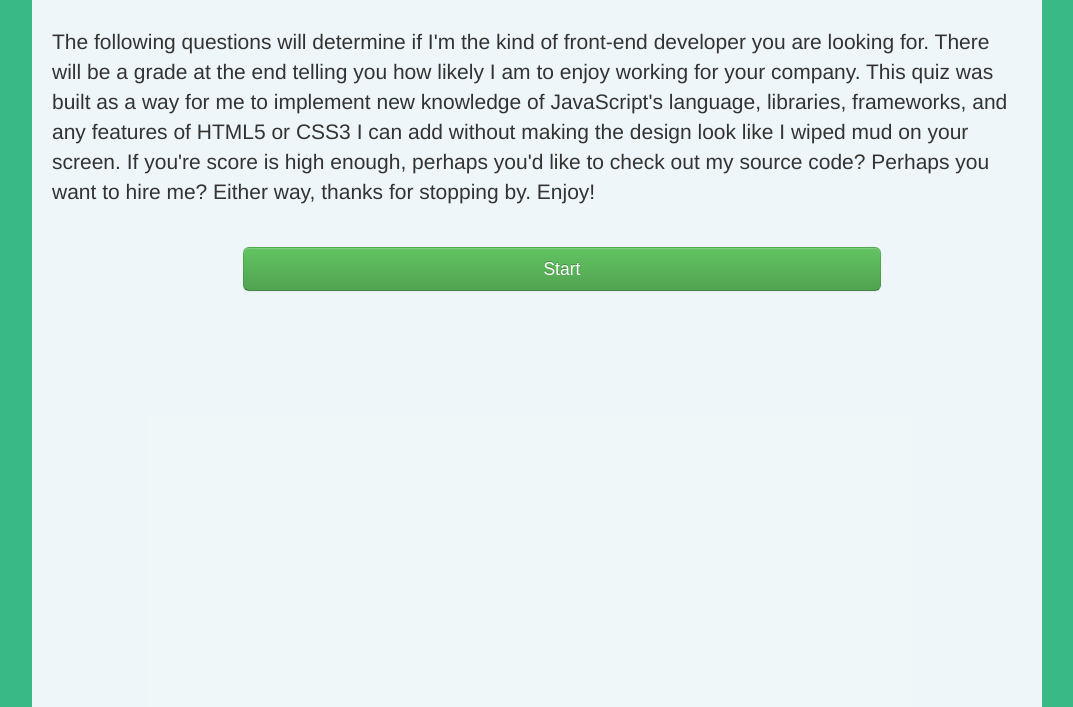
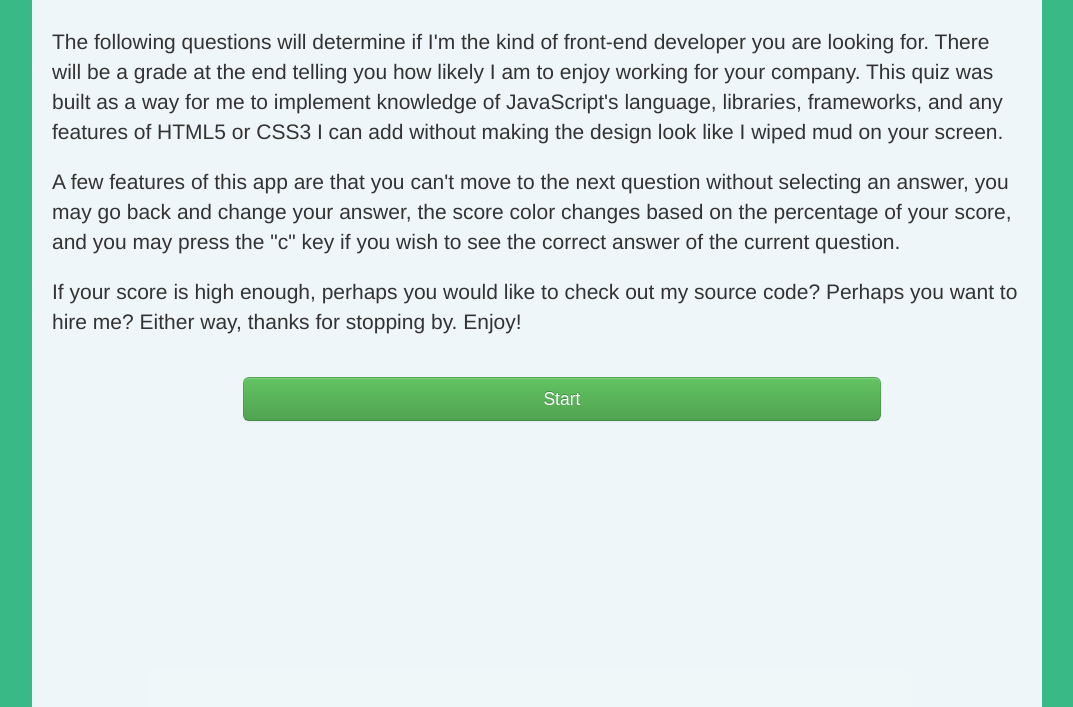
Before and after one commit to dannysperry/Quiz, a plain HTML site: page index.html in a window 1280 px wide. Shown: the part 93-800 px from the top of the page, without its empty margins (106-1179 px from the left). Drawn offline with nearby package versions, Linux system fonts and the light colour scheme.

Commit message:
updated questions to be about dinosaurs and fixed the final score and retry button

```diff
--- a/quiz.html
+++ b/index.html
@@ -20,10 +20,11 @@
 	<div class="row-fluid" id="main">
 	    <section>
 	        <div class="content" id="intro">
-	            <p class="lead">The following questions will determine if I'm the kind of front-end developer you are looking for. There will be a
-	                grade at the end telling you how likely I am to enjoy working for your company. This quiz was built as a way for me to
-	                implement new knowledge of JavaScript's language, libraries, frameworks, and any features of HTML5 or CSS3 I can
-	                add without making the design look like I wiped mud on your screen. If you're score is high enough, perhaps you'd
+	            <p class="lead">The following questions will determine if I'm the kind of front-end developer you are looking for. 	There will be a grade at the end telling you how likely I am to enjoy working for your company. This quiz was built as a way for me 		 		to implement knowledge of JavaScript's language, libraries, frameworks, and any features of HTML5 or CSS3 I can
+	                add without making the design look like I wiped mud on your screen.
+							</p>
+							<p class="lead">A few features of this app are that you can't move to the next question without selecting an answer, you may go back and change your answer, the score color changes based on the percentage of your score, and you may press the "c" key if you wish to see the correct answer of the current question.</p>
+							<p class="lead">If your score is high enough, perhaps you would
 	                like to check out my source code? Perhaps you want to hire me? Either way, thanks for stopping by. Enjoy!
 	            </p>
 
--- a/js/questions2.js
+++ b/js/questions2.js
@@ -5,43 +5,154 @@
 
 		// each question is an object with in this array, the object must have the names "question", "choices", and "correctAnswer".
     // the correctAnswer value must be the same as the one of the choices.
-    // note that the QUESTION() function automatically capitalized each of your choices, it is best to keep choices lower cased in this array
 		var allQuestions = {"questions":[
 					{
-						"question":"Do all your developers love Microsoft and all of it's products?",
+						"question":"How many horns did Triceratops have?",
 						"choices":[
-							{"choice":"Yes"},
-							{"choice":"No"}],
-						"correctAnswer":"no"
+							{"choice":"Two"},
+							{"choice":"Three"},
+							{"choice":"Four"},
+							{"choice":"Five"}],
+						"correctAnswer":"three"
 					},{
-						"question":"What Operating System does your company develop on?",
+						"question":"The name dinosaur means ‘terrible lizard’.",
 						"choices":[
-							{"choice":"Windows"},
-							{"choice":"OSx"},
-							{"choice":"Linux"}],
-						"correctAnswer":"OSx"
+							{"choice":"True"},
+							{"choice":"False"}],
+						"correctAnswer":"true"
 					},{
-						"question":"What programming language do you use for the server-side?",
+						"question":"Which came first, the Jurassic or Cretaceous Period?",
 						"choices":[
-							{"choice":"PHP"},
-							{"choice":"Ruby"},
-							{"choice":"Perl"},
-							{"choice":"Python"},
-							{"choice":"Node.js"}],
-						"correctAnswer":"ruby"
+							{"choice":"Jurassic"},
+							{"choice":"Cretaceous"},
+							{"choice":"Both aren't prehistoric periods"},
+							{"choice":"Only one of those is a prehistoric period"}],
+						"correctAnswer":"Jurassic"
 					},{
-						"question":"Would you be willing to hire a junior/entry level front end developer?",
+						"question":"Was Diplodocus a carnivore or herbivore?",
 						"choices":[
-							{"choice":"Yes"},
-							{"choice":"No"}],
-						"correctAnswer":"yes"
+							{"choice":"Carnivore"},
+							{"choice":"Herbivore"},
+							{"choice":"Omnivore"}],
+						"correctAnswer":"herbivore"
 					},{
-						"question":"What kind of attire do your employees wear?",
+						"question":"Tyrannosaurus rex was the biggest dinosaur ever.",
 						"choices":[
-						{"choice":"Formal"},
-						{"choice":"Casual"},
-						{"choice":"Clean clothes will do"}],
-						"correctAnswer":"casual"
+						{"choice":"True"},
+						{"choice":"False"}],
+						"correctAnswer":"false"
+					},{
+						"question":"Iguanodon was one of three dinosaurs that inspired the appearance of Godzilla.",
+						"choices":[
+						{"choice":"True"},
+						{"choice":"False"}],
+						"correctAnswer":"True"
+					},
+					{
+						"question":"Did Theropods such as Allosaurus and Carnotaurus move on two legs or four?",
+						"choices":[
+						{"choice":"Two"},
+						{"choice":"Four"}],
+						"correctAnswer":"two"
+					},
+					{
+						"question":"Apatosaurus is also widely known by what other name?",
+						"choices":[
+						{"choice":"Triceratops"},
+						{"choice":"Brontosaurus"},
+						{"choice":"It's only knows as apatosaurus"}],
+						"correctAnswer":"brontosaurus"
+					},
+					{
+						"question":"Most dinosaurs became extinct during an event that occurred 500 years ago.",
+						"choices":[
+						{"choice":"True"},
+						{"choice":"False"}],
+						"correctAnswer":"false"
+					},
+					{
+						"question":"What type of dinosaur features on the logo of the Toronto based NBA basketball team?",
+						"choices":[
+						{"choice":"T-Rex"},
+						{"choice":"Raptor"},
+						{"choice":"Pterodactyl"}],
+						"correctAnswer":"raptor"
+					},
+					{
+						"question":"Dinosaur fossils have been found on every continent of Earth.",
+						"choices":[
+						{"choice":"True"},
+						{"choice":"False"}],
+						"correctAnswer":"true"
+					},
+					{
+						"question":"What dinosaur themed book was turned into a blockbuster movie in 1993?",
+						"choices":[
+						{"choice":"Dinosaurs"},
+						{"choice":"Jurassic Park"}],
+						"correctAnswer":"jurassic park"
+					},
+					{
+						"question":"Ankylosaurus featured hug plates of bone that acted as body armor.",
+						"choices":[
+						{"choice":"True"},
+						{"choice":"False"}],
+						"correctAnswer":"true"
+					},
+					{
+						"question":"Did Sauropods such as Brachiosaurus and Diplodocus move on two legs or four?",
+						"choices":[
+						{"choice":"Two"},
+						{"choice":"Four"},
+						{"choice":"Sauropods swim"}],
+						"correctAnswer":"four"
+					},
+					{
+						"question":"Pentaceratops was the first dinosaur to be officially named.",
+						"choices":[
+						{"choice":"True"},
+						{"choice":"False"}],
+						"correctAnswer":"false"
+					},
+					{
+						"question":"Which came first, the Jurassic or Triassic Period?",
+						"choices":[
+						{"choice":"Jarrasic"},
+						{"choice":"Triassic"},
+						{"choice":"Both aren't prehistoric periods"},
+						{"choice":"Only one of those is a prehistoric period"}],
+						"correctAnswer":"triassic"
+					},
+					{
+						"question":"The US state of Colorado lists the Allosaurus as its state dinosaur.",
+						"choices":[
+						{"choice":"True"},
+						{"choice":"False"}],
+						"correctAnswer":"false"
+					},
+					{
+						"question":"What weighed more, a fully grown Spinosaurus or Deinonychus?",
+						"choices":[
+						{"choice":"Spinosaurus"},
+						{"choice":"Deinonychus"},
+						{"choice":"Both aren't dinosaurs"},
+						{"choice":"One isn't a dinosaur"}],
+						"correctAnswer":"spinosaurus"
+					},
+					{
+						"question":"A person who studies fossils and prehistoric life such as dinosaurs is known as a what?",
+						"choices":[
+						{"choice":"Paleontologist"},
+						{"choice":"Philanthropist"},
+						{"choice":"Archeologist"}],
+						"correctAnswer":"paleontologist"
+					},
+					{
+						"question":"Birds evolved from dinosaurs.",
+						"choices":[
+						{"choice":"True"},
+						{"choice":"False"}],
+						"correctAnswer":"true"
 					}
     		]};
 
@@ -116,10 +227,6 @@
     //  functions  //
     /////////////////
 
-		// set up capitalization on strings
-    String.prototype.capitalize = function() {
-            return this.charAt(0).toUpperCase() + this.slice(1);
-        };
 
 		// set up function for beginning of page and page reset
     var set = function() {
@@ -135,11 +242,17 @@
         qCount = 0;
         points = 0;
         correct = [];
+				$('.active').removeClass('active');
     };
 
 		//////////////////////////////////
-		//  old code before handlebars  //
+		//  old code before handlebars.js  //
 		//////////////////////////////////
+    //
+		// set up capitalization on strings
+    // String.prototype.capitalize = function() {
+    //         return this.charAt(0).toUpperCase() + this.slice(1);
+    //     };
     //
     // var questions = function() {
     //     // clear all, if any, questions within .QUESTION
@@ -185,7 +298,7 @@
         });
         // get percentage of correct answers divided by total questions
         points = (points/l)*100;
-        return points;
+        return points.toFixed(2);
     };
 
     // fade out #INTRO and fade in first question
@@ -272,6 +385,7 @@ $(function(){
 
     $('#retry').click(function(){
         set();
+				$('.start').trigger("click");
     });
 
     // .on() is used for dynamically created links that were created after the document and scripts loaded
```
Also changed, not shown: 1 other file.
